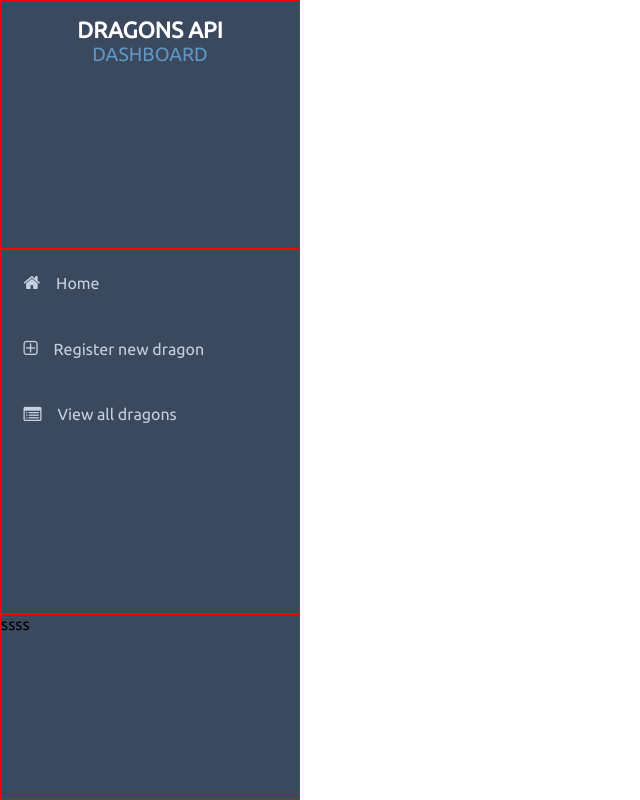
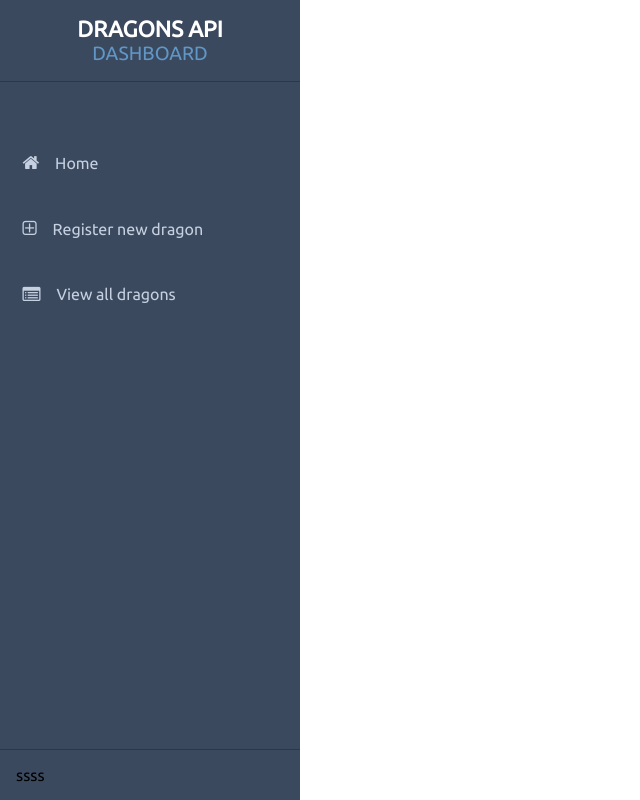
Before and after one commit to vmarcosp/dragons-dashboard, a Vue app: page / in a window 1280 px wide. Shown: the whole page, without its empty margins (0-640 px from the left). Built offline with nearby package versions, Linux system fonts and the light colour scheme.

Commit message:
Fixed the sidebar

```diff
--- a/src/components/sidebar/Sidebar.vue
+++ b/src/components/sidebar/Sidebar.vue
@@ -31,15 +31,15 @@ export default {
 
 aside {
     display: flex;
-    flex-wrap: wrap;
+    flex-flow: column wrap;
     min-height: 100%;
     background: $black;
     max-width: calculateRem(300px);
-    .header,
-    .body,
+    .body{
+        flex-grow: 1;
+    }
     .footer {
-        border:solid 1px red;
-        flex: 1 100%;
+        padding: 1rem;
     }
 }
 </style>
--- a/src/components/sidebar/SidebarBody.vue
+++ b/src/components/sidebar/SidebarBody.vue
@@ -43,7 +43,7 @@ export default {
 @import '../../assets/scss/utils/_functions';
 
 .body {
-    // margin-top: 3rem;
+    margin-top: 3rem;
     >ul {
         list-style: none;
         margin: 0;
--- a/src/components/sidebar/SidebarFooter.vue
+++ b/src/components/sidebar/SidebarFooter.vue
@@ -14,4 +14,7 @@ export default {
 @import '../../assets/scss/utils/_variables';
 @import '../../assets/scss/utils/_functions';
 
+.footer {
+    border-top: solid calculateRem(1px) $black-dark;
+}
 </style>
```
